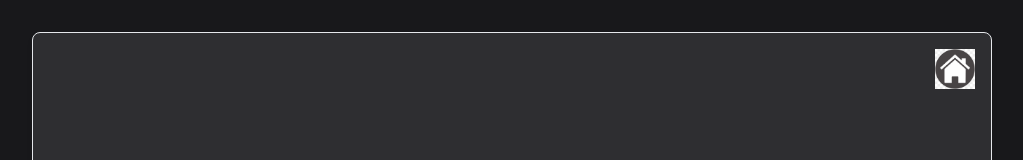
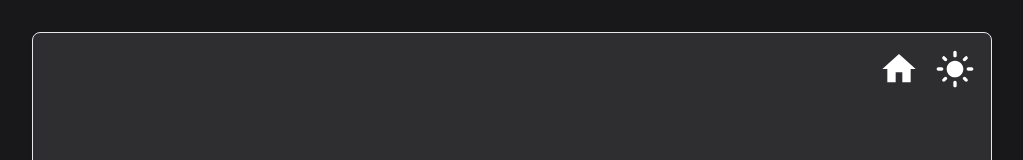
Before and after one commit to KniteenK/Q-gpt-frontend, a React (Vite) app in the folder Q-gpt/: page /Chatbot in a window 1280 px wide. Shown: the top 160 px of the page, without its empty margins (16-1039 px from the left). Built offline with nearby package versions, Linux system fonts and the light colour scheme.

Commit message:
dark to light theme added in chatbot

```diff
--- a/Q-gpt/src/components/Chatbot.jsx
+++ b/Q-gpt/src/components/Chatbot.jsx
@@ -1,27 +1,29 @@
 import React, { useEffect, useState } from 'react';
-import { useNavigate, useLocation } from 'react-router-dom';
-import copyIcon from '../assets/copyIcon.png'; // Import your custom icon
-import HomeIcon from '../assets/images.png';
+import { MdDarkMode, MdHome, MdLightMode } from 'react-icons/md';
+import { useNavigate } from 'react-router-dom';
+import copyIcon from '../assets/copyIcon.png';
 
 const Chatbot = () => {
   const [messages, setMessages] = useState([]);
   const [inputValue, setInputValue] = useState('');
   const [loading, setIsLoading] = useState(false);
+  const [theme, setTheme] = useState('dark');
   const navigate = useNavigate();
-  const location = useLocation();
 
   const handleHomeNavigation = () => {
     navigate('/Homepage', { state: { isUser: localStorage.getItem("loggedIn") != null } });
   };
 
+  const toggleTheme = () => {
+    setTheme(theme === 'dark' ? 'light' : 'dark');
+  };
+
   useEffect(() => {
-    // Set the background of the page
-    const originalBackgroundColor = document.body.style.backgroundColor;
-    document.body.style.backgroundColor = '#18181b';
+    document.body.style.backgroundColor = theme === 'dark' ? '#18181b' : '#FFF';
     return () => {
-      document.body.style.backgroundColor = originalBackgroundColor;
+      document.body.style.backgroundColor = '#FFF';
     };
-  }, []);
+  }, [theme]);
 
   const sendMessage = async (e) => {
     e.preventDefault();
@@ -70,20 +72,23 @@ const Chatbot = () => {
   };
 
   return (
-    <div className="fixed bottom-10 mx-4 w-9/12 border max-w-none p-2.5 bg-[#2e2e31] rounded-lg shadow-md">
-      <div className="absolute top-0 right-0 p-4">
+    <div className={`fixed bottom-10 mx-4 w-9/12 border max-w-none p-2.5 ${theme === 'dark' ? 'bg-[#2e2e31]' : 'bg-white'} rounded-lg shadow-md`}>
+      <div className="absolute top-0 right-0 p-4 flex items-center">
         <div onClick={handleHomeNavigation}>
-          <img src={HomeIcon} alt="Home" className="w-10 h-10 cursor-pointer" />
+        <MdHome className={`w-10 h-10 cursor-pointer mr-4 ${theme === 'light' ? 'text-gray-500' : 'text-white'}`} />
+        </div>
+        <div onClick={toggleTheme}>
+        {theme === 'dark' ? <MdLightMode className="w-10 h-10 cursor-pointer text-white" /> : <MdDarkMode className="w-10 h-10 cursor-pointer text-gray-500" />}
         </div>
       </div>
 
       <div className="overflow-auto p-2 h-[650px] mb-4">
-        {messages.map((message, index) => (
-          <div key={index} className={`text-white p-2 rounded-[40px] mx-[500px] my-[20px] ${message.type === 'user' ? 'bg-[#3c3c40] text-left ml-auto' : ' text-right mr-auto'} break-words max-w-full`}>
-            <span>{message.text}</span>
-            <img src={copyIcon} alt="Copy" className="ml-2 cursor-pointer mt-2 w-5 h-5" onClick={() => copyMessageToClipboard(message.text)} title="Copy message" />
-          </div>
-        ))}
+      {messages.map((message, index) => (
+  <div key={index} className={`p-2 rounded-[40px] mx-[500px] my-[20px] ${message.type === 'user' ? 'bg-[#3c3c40] text-left ml-auto text-white' : (theme === 'dark' ? 'bg-[#3c3c40]' : 'bg-gray-500') + ' text-right mr-auto text-white'} break-words max-w-full`}>
+    <span>{message.text}</span>
+    <img src={copyIcon} alt="Copy" className="ml-2 cursor-pointer mt-2 w-5 h-5" onClick={() => copyMessageToClipboard(message.text)} title="Copy message" />
+  </div>
+))}
       </div>
       <form onSubmit={sendMessage}>
         <input
--- a/Q-gpt/src/components/Homepage.jsx
+++ b/Q-gpt/src/components/Homepage.jsx
@@ -1,8 +1,8 @@
 import axios from 'axios';
 import Papa from 'papaparse';
 import React, { useCallback, useEffect, useState } from 'react';
+import { FaMoon, FaSun } from 'react-icons/fa';
 import { useLocation, useNavigate } from 'react-router-dom';
-import { FaSun, FaMoon } from 'react-icons/fa';
 
 const Homepage = () => {
     const navigate = useNavigate();
@@ -115,7 +115,7 @@ const Homepage = () => {
 
             if (response.status === 200) {
                 console.log('File uploaded successfully:', response.data);
-                localStorage.setItem('file', JSON.stringify(jsonData));
+                // localStorage.setItem('file', JSON.stringify(jsonData));
                 navigate('/Chatbot', { state: { isUser: true } });
             }
         } catch (error) {
```
